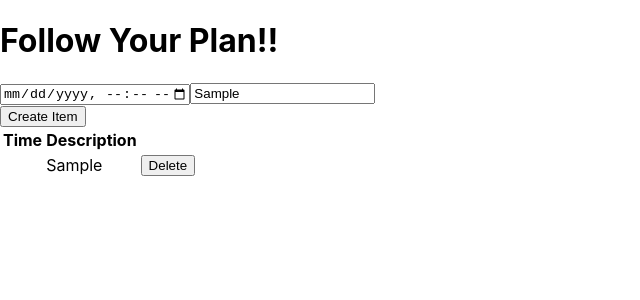
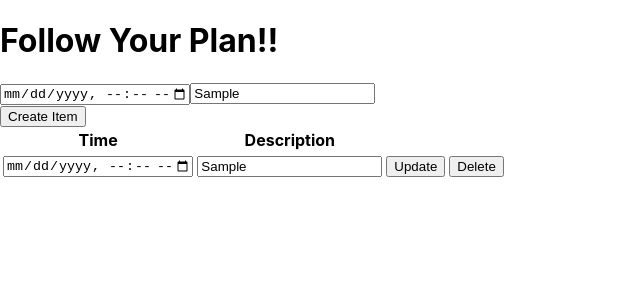
Before and after one commit to StudyAndWorkTogether/calendar, a React (Create React App) app in the folder my-app/: page / in a window 1280 px wide. Both pictures are taken after typing "Sample" into the empty fields and a click on the button "Create Item". Shown: the top 300 px of the page, without its empty margins (0-640 px from the left). Built offline with nearby package versions, Linux system fonts and the light colour scheme.

Commit message:
Change Time & Description to input tag

```diff
--- a/my-app/src/App.js
+++ b/my-app/src/App.js
@@ -7,6 +7,7 @@ function App() {
   const [itemList, setItemList] = useState(!storageList ? [] : storageList)
   const [time, setTime] = useState('')
   const [description, setDescription] = useState('')
+  // const [display, setDisplay] = useState({display: 'block'})
 
   const createItem = () => {
     if (description === '') {
@@ -25,6 +26,12 @@ function App() {
     setItemList([...itemList])
     localStorage.setItem('itemList', JSON.stringify(itemList))
     console.log(itemList)
+  }
+
+  const updateItem = (i) => {
+    return () => {
+      console.log("clickUpdate", i)
+    }
   }
 
   const deleteItem = (i) => {
@@ -53,7 +60,6 @@ function App() {
       </form>
       <div className='button'>
         <button onClick={createItem}>Create Item</button>
-        {/* <button onClick={readItem}>Read Item</button> */}
       </div>
       <div className='table-wrapper'>
         <table className='table'>
@@ -66,8 +72,24 @@ function App() {
           <tbody id='item-list'>
             {itemList.map((item, i) =>
               <tr key={item.inputID}>
-                <td>{item.inputTime}</td>
-                <td>{item.inputDescription}</td>
+                <td>
+                  <input type="datetime-local"
+                    name="time"
+                    min="1900-01-01T00:00"
+                    max="2200-12-31T00:00"
+                    value={item.inputTime.substring(0,item.inputTime.length-1)}
+                    onChange={(e) => setTime(dayjs(e.target.value).toISOString())}
+                  />
+                </td>
+                <td>
+                  <input type='text'
+                    name='description'
+                    placeholder='Description'
+                    value={item.inputDescription}
+                    onChange={(e) => setDescription(e.target.value)}
+                  />
+                </td>
+                <td><button onClick={updateItem(i)}>Update</button></td>
                 <td><button onClick={deleteItem(i)}>Delete</button></td>
               </tr>
             )}
```
